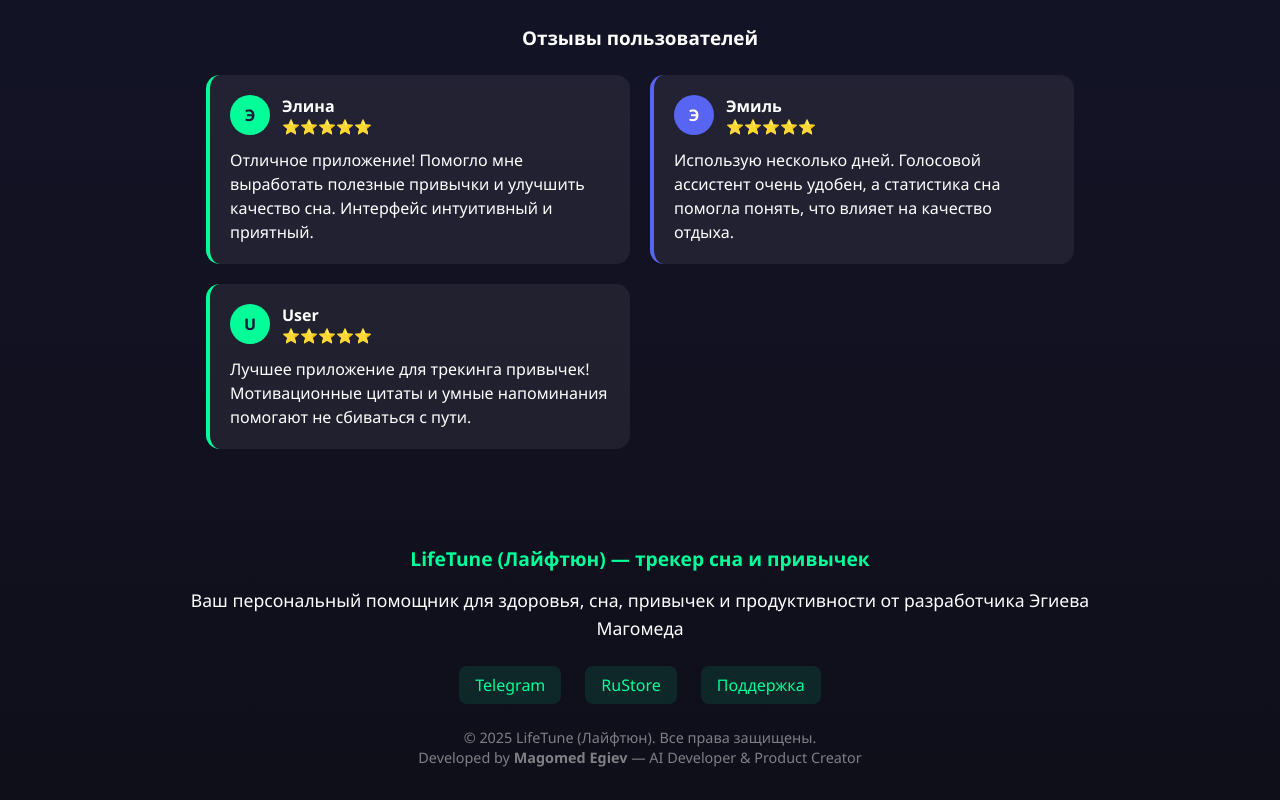
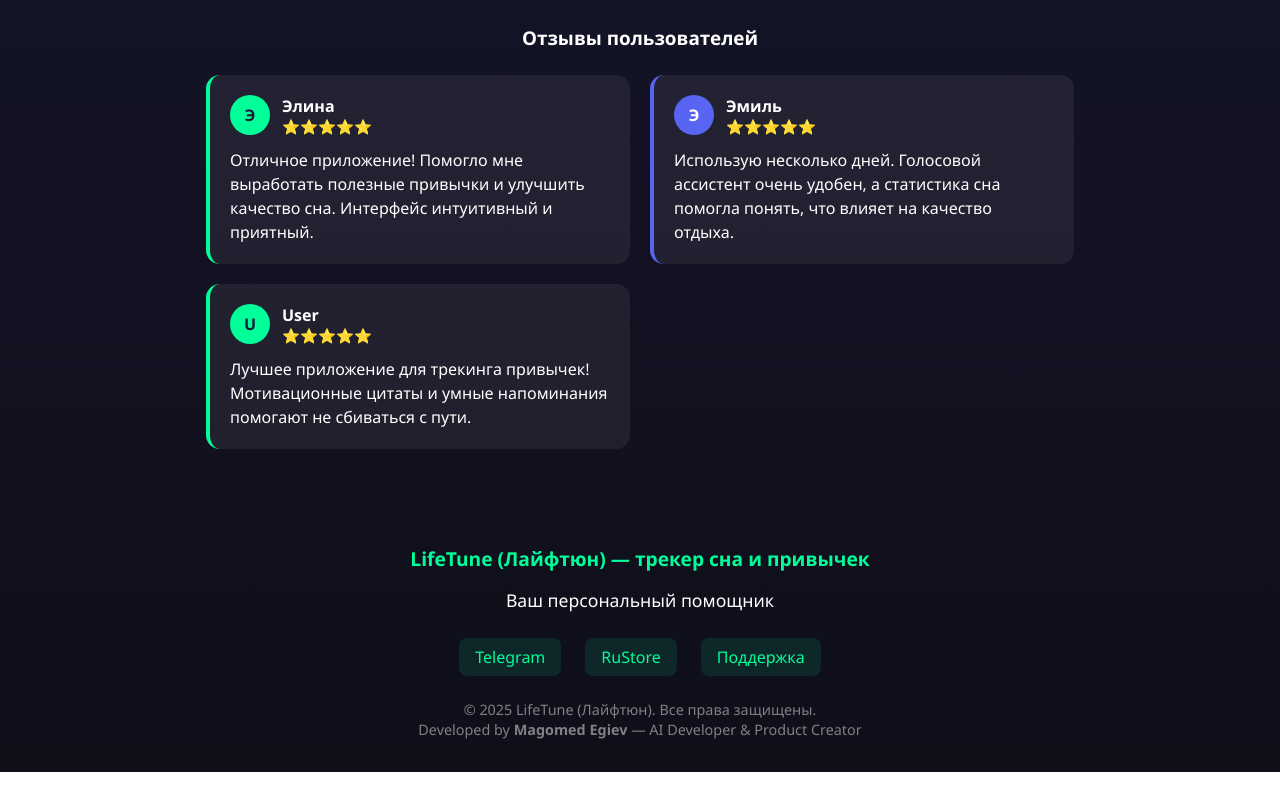
Before and after one commit to lifetunevm/EgievApp, a plain HTML site: page index.html in a window 1280 px wide. Shown: the part 3203-4003 px from the top of the page. After the commit the page ends 3975 px from the top, so only its background shows below. Drawn offline with Linux system fonts and the light colour scheme.

Commit message:
Update index.html

```diff
--- a/index.html
+++ b/index.html
@@ -303,7 +303,7 @@
         <div class="footer-content">
             <div class="footer-text">
                 <h3 style="margin: 0 0 12px 0; color: #00ff99; font-size: 1.2rem;">LifeTune (Лайфтюн) — трекер сна и привычек</h3>
-                <p style="margin: 0; line-height: 1.6;">Ваш персональный помощник для здоровья, сна, привычек и продуктивности от разработчика Эгиева Магомеда</p>
+                <p style="margin: 0; line-height: 1.6;">Ваш персональный помощник</p>
             </div>
             <div class="footer-links">
                 <a href="https://t.me/lnterlla" class="footer-link" target="_blank">Telegram</a>
```
